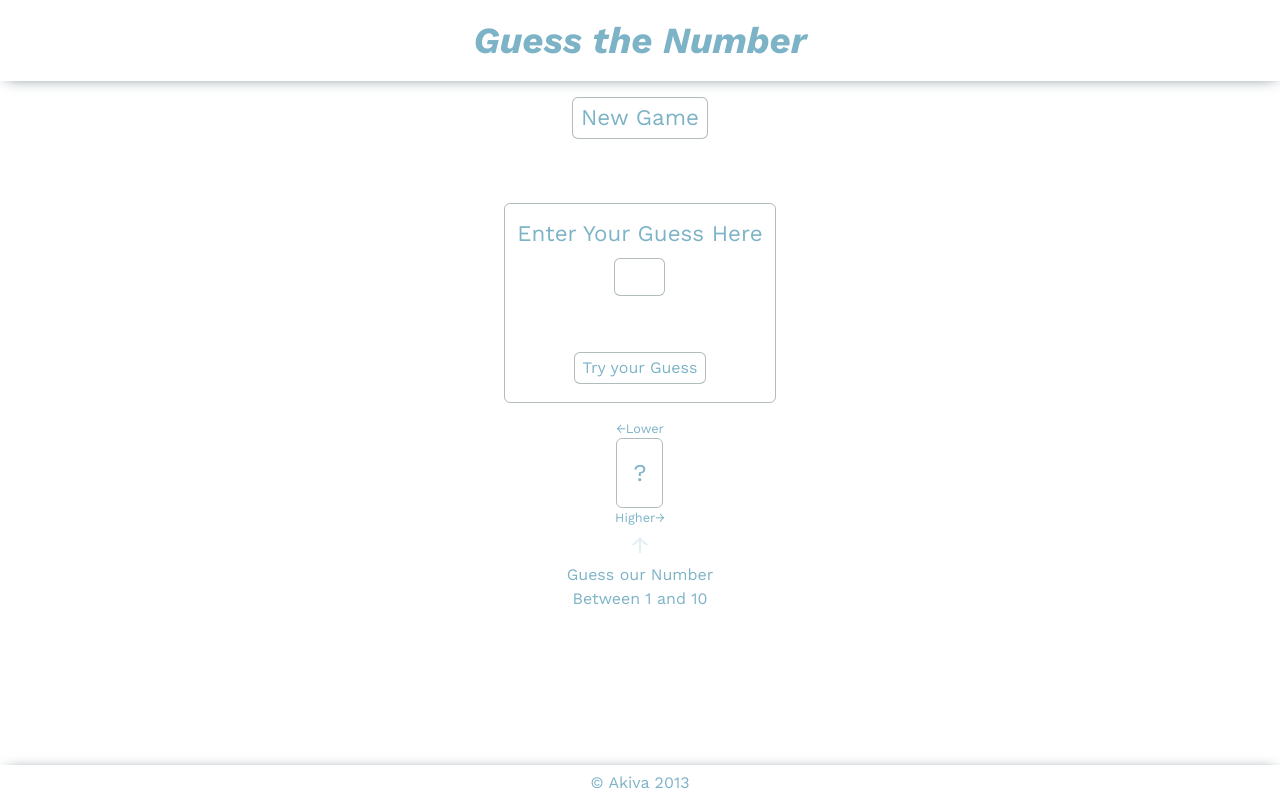
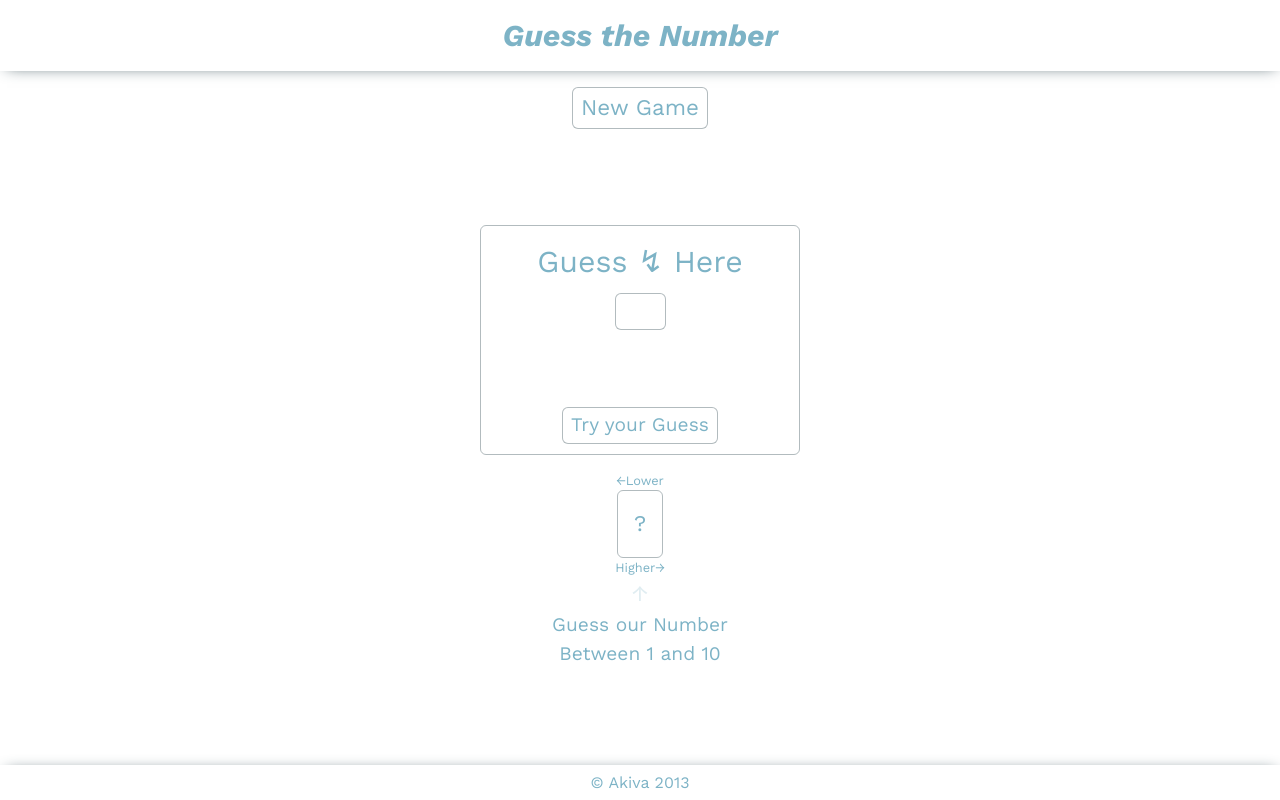
Before and after one commit to Akiva1992/guess-the-number, a plain HTML site: page index.html in a window 1280 px wide. Drawn offline with nearby package versions, Linux system fonts and the light colour scheme.

Commit message:
More responsive editing.

```diff
--- a/index.html
+++ b/index.html
@@ -25,7 +25,7 @@
     </div>
     <div class="main">
         <form action="" target="" id="guess-form" novalidate>
-            <label for="guess-input"><span class="guess-input-lable">Enter Your Guess Here</span></label>
+            <label for="guess-input"><span class="guess-input-lable">Guess ↯ Here</span></label>
             <input
             type="number"
           id="guess-input"
--- a/style.css
+++ b/style.css
@@ -92,7 +92,10 @@ input[type=number] {
 
   --border-radius:6px;
 
-  --fs-large: clamp(var(--large), calc(var(--large) + 0.5vw), 5rem );
+  --fs-xlarge: clamp(var(--xlarge), calc(var(--xlarge) + 0.5vw), 5rem );
+  --fs-large: clamp(var(--large), calc(var(--large) + 0.5vw), 4rem );
+  --fs-medium: clamp(var(--medium), calc(var(--medium) + 0.5vw), 3rem );
+  --fs-small: clamp(var(--small), calc(var(--small) + 0.5vw), 0.8rem );
 
   --accent-clr: #334a5260;
   --main-clr: #ffffff;
@@ -170,14 +173,16 @@ body{
 
 h1.title{
   color: var(--secondery-clr);
-  font-size: clamp(var(--xlarge), calc(var(--xlarge) + 1vw), 5rem );
+  font-size: var(--fs-xlarge);
   font-style: italic;
 }
 
 .main{
   position: relative;
-  width: fit-content;
+  min-width: fit-content;
+  max-width: 50vw;
   margin: 25% auto;
+  padding: 2rem;
 }
 
 .new-game-btn1{
@@ -196,10 +201,11 @@ form{
   padding: var(--medium);
   gap: var(--small);
   min-height: 200px;
+  /* min-width: fit-content; */
 }
 
 .guess-input-lable{
-  font-size: var(--fs-large);
+  font-size: var(--fs-xlarge);
   text-align: center;
 }
 
@@ -219,7 +225,7 @@ form{
   border: var(--border);
   border-radius: 2px;
   padding: var(--tiny);
-  font-size: var(--large);
+  font-size: calc(var(--fs-small) + 0.1vw);
   animation: fadeIn 1.5s, shake 2s infinite;
   animation-direction: alternate;
   animation-timing-function: ease-in-out;
@@ -245,8 +251,9 @@ form{
 
 .form-btns{
   padding: var(--small) var(--medium);
+  font-size: var(--fs-medium);
   position: absolute;
-  bottom: 5%;
+  bottom: 4%;
 }
 
 #submit-btn{
@@ -261,13 +268,13 @@ form{
 
 .lower-txt,
 .higher-txt{
-  font-size: var(--medium);
+  font-size: var(--fs-small);
 }
 
 .secret-number-cell{
   /* position: relative; */
   width: fit-content;
-  font-size: var(--xlarge);
+  font-size: var(--fs-large);
 }
 
 .help-txt-container{
@@ -277,13 +284,14 @@ form{
 }
 
 .help-txt-arrow{
-  font-size: var(--xlarge);
+  font-size: var(--fs-large);
   animation: fadeIn 1.5s infinite;
   animation-direction:alternate-reverse;
   animation-timing-function: ease-in-out;
 
 }
 p.help-txt{
+  font-size: var(--fs-medium);
   text-align: center;
 }
 
@@ -300,7 +308,7 @@ p.help-txt{
   margin: auto;
 }
 p.guess{
-  font-size: var(--xlarge);
+  font-size: var(--fs-large);
 }
 
 
@@ -385,6 +393,14 @@ footer{
 @media (min-width:615px) {
   .main{
     margin: 8% auto;
+    max-width: 30vw;
+  }
+  form{
+    padding-bottom: 4rem;
+    min-height: 230px;
+  }
+  .form-btns{
+    bottom: 1%;
   }
 }
 
```
